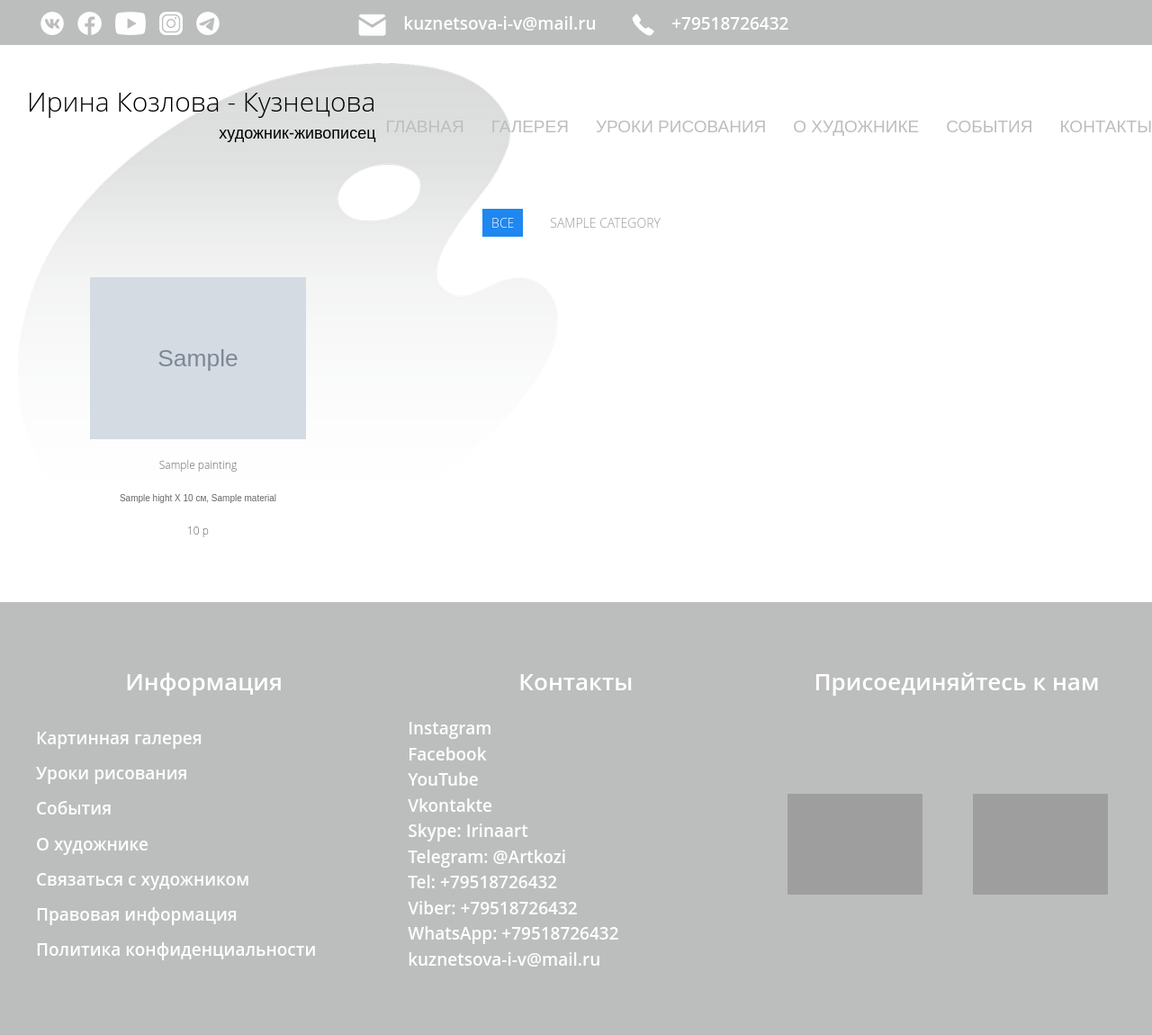
After one commit to GordienkoM/artist, a Symfony app: template templates/painting/index.html.twig in a window 1280 px wide. The commit adds this page. Shown: the whole page at 90% size. Run offline with Twig, Linux system fonts and the light colour scheme; the template is opened without the code that fills it: most values are stand-ins (such as "Sample title", 1, 10 or a date in 2020); grey boxes marked "Sample" are stand-in pictures; some libraries are stand-ins or nearby versions; some web fonts are replaced; grey boxes are pictures that could not be loaded.

Commit message:
add gallery and painting page

```diff
--- /dev/null
+++ b/templates/painting/index.html.twig
@@ -0,0 +1,64 @@
+{% extends 'base.html.twig' %}
+
+{% block title %}
+	{% trans %}Галерея{% endtrans %}
+{% endblock %}
+{% block galleryActive %}id="page-active"{% endblock %}
+
+{% block body %}
+	<div id="gallery">
+		{# Filter Uikit #}
+		<div uk-filter="target: .js-filter">
+			<ul class="uk-subnav uk-subnav-pill uk-flex uk-flex-center painting-categories">
+				<li class="uk-active" uk-filter-control>
+					<a href="#">{% trans %}Все{% endtrans %}</a>
+				</li>
+				{% for category in categories %}
+					<li uk-filter-control="[data-color='{{category.name}}']">
+						<a href="#">
+							{% if app.request.locale == 'en' %}
+								{{category.nameEn}}
+							{% else %}
+								{{category.name}}
+							{% endif %}
+						</a>
+					</li>
+				{% endfor %}
+			</ul>
+			<ul class="js-filter uk-child-width-1-2 uk-child-width-1-4@m uk-text-center" uk-grid>
+				{% for painting in paintings %}
+					<li data-color="{{painting.category.name}}">
+						<div class="uk-card ">
+							<div class="uk-text-center">
+								<div
+									class="uk-text-center ">
+									{# Transition (Bottom) Uikit #}
+									<div class="uk-inline-clip margin-top uk-transition-toggle" tabindex="0">
+										<img src="{{ asset('assets/img/galleryImages/' ~ painting.galleryImage) }}" alt="">
+										<div class="uk-transition-slide-bottom uk-position-bottom uk-overlay uk-overlay-default">
+											<p class="uk-h4 uk-margin-remove">
+												<a class="uk-link-text" href="{{ path('painting_show', {'id': painting.id}) }}">{% trans %}Смотреть{% endtrans %}</a>
+											</p>
+										</div>
+									</div>
+								</div>
+							</div>
+							<div class="painting-text">
+								<p class=" uk-text-center painting-name">{{painting.name}}</p>
+								<p class="uk-text-center painting-size">
+									{{ painting.hight}}
+									X
+									{{ painting.width }}
+									см,
+									{{painting.material}}
+								</p>
+								<p class=" uk-text-center painting-price">{{painting.price}} р</p>
+							</div>
+						</div>
+					</li>
+				{% endfor %}
+			</ul>
+		</div>
+	</div>
+
+{% endblock %}
--- a/templates/partials/footer.html.twig
+++ b/templates/partials/footer.html.twig
@@ -4,7 +4,7 @@
             <div class="uk-text-left@m">
                 <h3 class="footer-header">{% trans %}Информация{% endtrans %}</h3>
                 <div>
-                    <a href="{{ path('home') }}">{% trans %}Картинная галерея{% endtrans %}</a>
+                    <a href="{{ path('paintings') }}">{% trans %}Картинная галерея{% endtrans %}</a>
                 </div>
                 <div>
                     <a href="{{ path('home') }}">{% trans %}Уроки рисования{% endtrans %}</a>
--- a/templates/partials/menu.html.twig
+++ b/templates/partials/menu.html.twig
@@ -19,7 +19,7 @@
             </li>
             <li class="uk-navbar-item">
                 <a {% block galleryActive %}{% endblock %}
-                href="{{ path('home') }}">{% trans %}Галерея
+                href="{{ path('paintings') }}">{% trans %}Галерея
                     {% endtrans %}</a>
             </li>
             <li class="uk-navbar-item">
@@ -49,7 +49,7 @@
     <div class="uk-offcanvas-bar">
         <ul class="uk-nav">
             <li><a href="{{ path('home') }}">{% trans %}Главная{% endtrans %}</a></li>
-            <li><a href="{{ path('home') }}">{% trans %}Галерея{% endtrans %}</a></li>
+            <li><a href="{{ path('paintings') }}">{% trans %}Галерея{% endtrans %}</a></li>
         </ul>
     </div>
 </div>
```
Also changed, not shown: src/Controller/PaintingController.php (added, +40 -0 lines), templates/painting/show.html.twig (added, +59 -0 lines).
